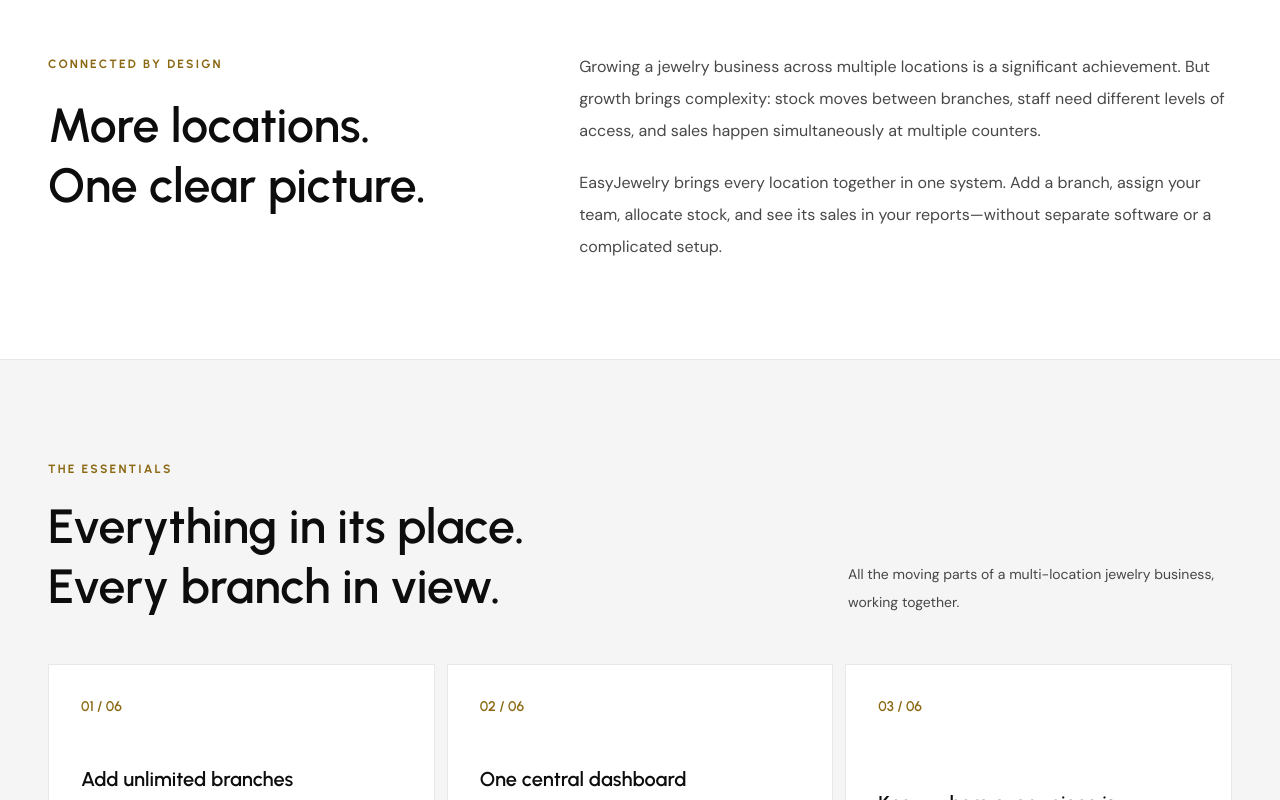
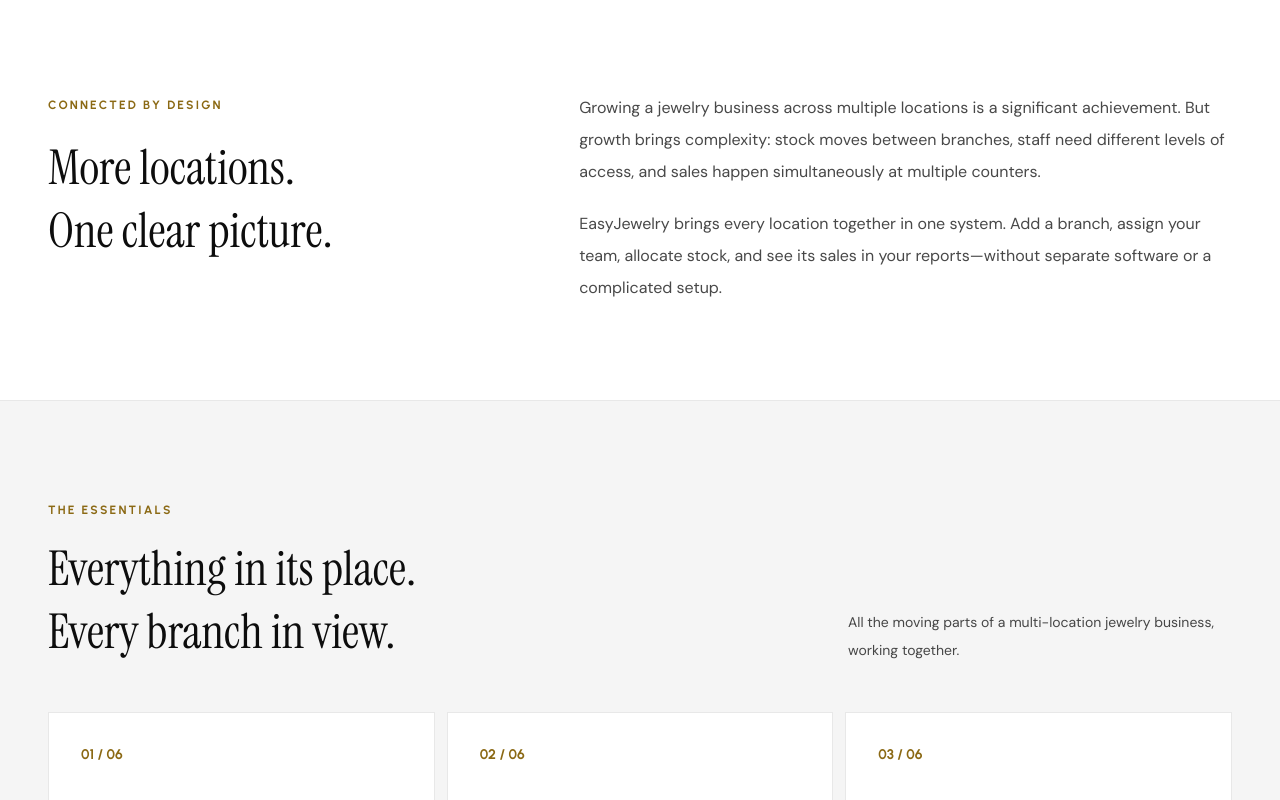
Before and after one commit to Technova-co/easyjewelry, a Next.js app: page /features/multi-branch in a window 1280 px wide. Shown: the part 1360-2160 px from the top of the page. Built offline with nearby package versions, Linux system fonts and the light colour scheme.

Commit message:
change font family

```diff
--- a/src/app/(main)/features/multi-branch/multi-branch.css
+++ b/src/app/(main)/features/multi-branch/multi-branch.css
@@ -85,8 +85,9 @@
   border-color: var(--mb-border);
 }
 
-.multi-branch .font-display {
-  font-family: Urbanist, sans-serif;
+.multi-branch .font-instrument {
+  font-family: "Instrument Serif", serif;
+  font-weight: 400;
 }
 
 .multi-branch .hover\:border-primary:hover {
--- a/src/app/(main)/features/multi-branch/page.tsx
+++ b/src/app/(main)/features/multi-branch/page.tsx
@@ -39,17 +39,17 @@
 
 export default function MultiBranchPage() {
   return (
-    <div className="multi-branch min-h-screen overflow-x-hidden bg-background text-foreground">
+    <div className="multi-branch min-h-screen overflow-x-hidden bg-background font-dmSans text-foreground">
       <main>
         <section className="relative overflow-hidden border-b border-border pt-16 sm:pt-20 lg:pt-24">
           <div className="mx-auto max-w-7xl px-5 sm:px-8 lg:px-12">
             <div className="mx-auto max-w-4xl text-center">
-              <div className="mb-7 inline-flex items-center gap-3 font-display text-xs font-bold uppercase tracking-[.18em] text-gold-deep">
+              <div className="mb-7 inline-flex items-center gap-3 font-urbanist text-xs font-bold uppercase tracking-[0.18em] text-gold-deep">
                 <span className="h-px w-6 bg-primary" />
                 Built for every branch
                 <span className="h-px w-6 bg-primary" />
               </div>
-              <h1 className="font-display text-[clamp(2.75rem,6vw,5.5rem)] font-semibold leading-[1.05] text-foreground">
+              <h1 className="font-instrument text-[clamp(2.75rem,6vw,5.5rem)] leading-[1.32] tracking-normal text-foreground">
                 Multi-Branch
                 <br />
                 <span className="text-gold-deep">Management</span>
@@ -81,8 +81,8 @@
         <section id="explore" className="scroll-mt-24 border-b border-border py-18 sm:py-24">
           <div className="mx-auto grid max-w-7xl gap-10 px-5 sm:px-8 lg:grid-cols-[.8fr_1.2fr] lg:gap-24 lg:px-12">
             <div>
-              <span className="font-display text-xs font-bold uppercase tracking-[.18em] text-gold-deep">Connected by design</span>
-              <h2 className="mt-5 max-w-md font-display text-4xl font-semibold leading-tight sm:text-5xl">
+              <span className="font-urbanist text-xs font-bold uppercase tracking-[0.18em] text-gold-deep">Connected by design</span>
+              <h2 className="mt-5 max-w-md font-instrument text-4xl leading-[1.32] tracking-normal sm:text-5xl">
                 More locations.
                 <br />
                 One clear picture.
@@ -99,8 +99,8 @@
           <div className="mx-auto max-w-7xl px-5 sm:px-8 lg:px-12">
             <div className="mb-10 flex flex-col justify-between gap-5 sm:mb-12 lg:flex-row lg:items-end">
               <div>
-                <span className="font-display text-xs font-bold uppercase tracking-[.18em] text-gold-deep">The essentials</span>
-                <h2 className="mt-4 max-w-xl font-display text-4xl font-semibold leading-tight sm:text-5xl">
+                <span className="font-urbanist text-xs font-bold uppercase tracking-[0.18em] text-gold-deep">The essentials</span>
+                <h2 className="mt-4 max-w-xl font-instrument text-4xl leading-[1.32] tracking-normal sm:text-5xl">
                   Everything in its place.
                   <br />
                   Every branch in view.
@@ -113,9 +113,9 @@
             <div className="grid gap-3 md:grid-cols-2 lg:grid-cols-3">
               {benefits.map((item) => (
                 <article key={item.number} className="group flex min-h-60 flex-col border border-border bg-card p-7 transition-colors hover:border-primary sm:p-8">
-                  <span className="font-display text-sm font-semibold text-gold-deep">{item.number} / 06</span>
+                  <span className="font-urbanist text-sm font-bold text-gold-deep">{item.number} / 06</span>
                   <div className="mt-auto pt-12">
-                    <h3 className="font-display text-xl font-semibold">{item.title}</h3>
+                    <h3 className="font-instrument text-xl leading-[1.32] tracking-normal">{item.title}</h3>
                     <p className="mt-3 text-sm leading-6 text-muted-foreground">{item.detail}</p>
                   </div>
                 </article>
@@ -127,8 +127,8 @@
         <section className="border-b border-border py-18 sm:py-24">
           <div className="mx-auto grid max-w-7xl gap-10 px-5 sm:px-8 lg:grid-cols-[.85fr_1.15fr] lg:gap-24 lg:px-12">
             <div>
-              <span className="font-display text-xs font-bold uppercase tracking-[.18em] text-gold-deep">Made for jewelry</span>
-              <h2 className="mt-5 max-w-lg font-display text-4xl font-semibold leading-tight sm:text-5xl">
+              <span className="font-urbanist text-xs font-bold uppercase tracking-[0.18em] text-gold-deep">Made for jewelry</span>
+              <h2 className="mt-5 max-w-lg font-instrument text-4xl leading-[1.32] tracking-normal sm:text-5xl">
                 Not all inventory is created equal.
               </h2>
               <div className="mt-8 h-1 w-15 bg-primary" />
@@ -142,15 +142,15 @@
 
         <section className="py-18 sm:py-24">
           <div className="mx-auto max-w-7xl px-5 sm:px-8 lg:px-12">
-            <span className="font-display text-xs font-bold uppercase tracking-[.18em] text-gold-deep">For your kind of business</span>
-            <h2 className="mt-4 font-display text-4xl font-semibold sm:text-5xl">One system, many ways to grow.</h2>
+            <span className="font-urbanist text-xs font-bold uppercase tracking-[0.18em] text-gold-deep">For your kind of business</span>
+            <h2 className="mt-4 font-instrument text-4xl leading-[1.32] tracking-normal sm:text-5xl">One system, many ways to grow.</h2>
             <div className="mt-10 grid border-t border-border md:grid-cols-2">
               {audience.map((item, i) => (
                 <div
                   key={item.title}
                   className={`border-b border-border py-7 md:py-9 ${i % 2 === 0 ? 'md:pr-12' : 'md:border-l md:pl-12'}`}
                 >
-                  <h3 className="font-display text-xl font-semibold">{item.title}</h3>
+                  <h3 className="font-instrument text-xl leading-[1.32] tracking-normal">{item.title}</h3>
                   <p className="mt-3 max-w-md text-sm leading-7 text-muted-foreground">{item.detail}</p>
                 </div>
               ))}
@@ -161,8 +161,8 @@
         <section className="bg-secondary py-18 sm:py-24">
           <div className="mx-auto grid max-w-7xl gap-10 px-5 sm:px-8 lg:grid-cols-[.75fr_1.25fr] lg:gap-20 lg:px-12">
             <div>
-              <span className="font-display text-xs font-bold uppercase tracking-[.18em] text-gold-deep">Included as standard</span>
-              <h2 className="mt-4 max-w-sm font-display text-4xl font-semibold leading-tight sm:text-5xl">
+              <span className="font-urbanist text-xs font-bold uppercase tracking-[0.18em] text-gold-deep">Included as standard</span>
+              <h2 className="mt-4 max-w-sm font-instrument text-4xl leading-[1.32] tracking-normal sm:text-5xl">
                 Every branch, fully supported.
               </h2>
             </div>
@@ -180,13 +180,13 @@
         <section className="py-18 sm:py-24">
           <div className="mx-auto max-w-4xl px-5 sm:px-8">
             <div className="text-center">
-              <span className="font-display text-xs font-bold uppercase tracking-[.18em] text-gold-deep">Good to know</span>
-              <h2 className="mt-4 font-display text-4xl font-semibold sm:text-5xl">Common questions</h2>
+              <span className="font-urbanist text-xs font-bold uppercase tracking-[0.18em] text-gold-deep">Good to know</span>
+              <h2 className="mt-4 font-instrument text-4xl leading-[1.32] tracking-normal sm:text-5xl">Common questions</h2>
             </div>
             <div className="mt-10 border-t border-border">
               {faqs.map((item) => (
                 <details key={item.question} className="group border-b border-border">
-                  <summary className="flex cursor-pointer list-none items-center justify-between gap-6 py-6 font-display text-lg font-semibold marker:hidden [&::-webkit-details-marker]:hidden">
+                  <summary className="flex cursor-pointer list-none items-center justify-between gap-6 py-6 font-urbanist text-lg font-bold marker:hidden [&::-webkit-details-marker]:hidden">
                     {item.question}
                     <ChevronDown className="size-5 shrink-0 text-gold-deep transition-transform group-open:rotate-180" aria-hidden="true" />
                   </summary>
@@ -200,8 +200,8 @@
         <section className="bg-foreground py-18 text-primary-foreground sm:py-24">
           <div className="mx-auto flex max-w-7xl flex-col items-start justify-between gap-9 px-5 sm:px-8 lg:flex-row lg:items-end lg:px-12">
             <div>
-              <span className="font-display text-xs font-bold uppercase tracking-[.18em] text-primary">Ready when you are</span>
-              <h2 className="mt-5 max-w-xl font-display text-4xl font-semibold leading-tight sm:text-5xl">
+              <span className="font-urbanist text-xs font-bold uppercase tracking-[0.18em] text-primary">Ready when you are</span>
+              <h2 className="mt-5 max-w-xl font-instrument text-4xl leading-[1.32] tracking-normal sm:text-5xl">
                 One system for every location you run.
               </h2>
               <p className="mt-5 max-w-lg text-sm leading-7 text-primary-foreground/75">
```
